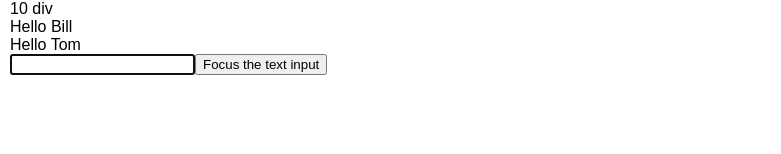
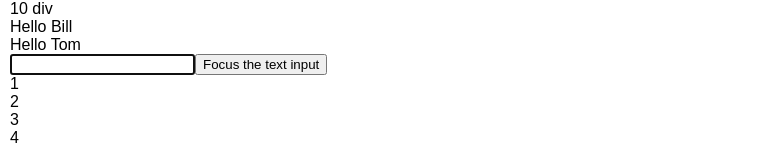
Before and after one commit to pan4o/react-advenced-guide, a React (Create React App) app: page / in a window 1280 px wide. Shown: the part 718-872 px from the top of the page, without its empty margins (0-781 px from the left). Before the commit the page ends 803 px from the top, so only its background shows below. Built offline with nearby package versions, Linux system fonts and the light colour scheme.

Commit message:
some refs

```diff
--- a/src/RefsAndDom.js
+++ b/src/RefsAndDom.js
@@ -7,6 +7,7 @@ class RefsAndDom extends React.Component {
 		return (
 			<div>
 				<AutoFocus />
+				<GetFourth />
 			</div>
 		);
 
@@ -28,7 +29,7 @@ class CustomInput extends React.Component {
 	render () {
 		return (
 			<div>
-				<input type="text" ref={thisInput => this.textInput = thisInput} />
+				<input type="text" ref={input => this.textInput = input} />
 				<button onClick={this.focus}>Focus the text input</button>
 			</div>
 		)
@@ -38,15 +39,41 @@ class CustomInput extends React.Component {
 class AutoFocus extends React.Component {
 
 	componentDidMount() {
-		this.textInput.focus();
+		this.currentInput.focus();
 	}
 
 	render () {
 		return (
-			<CustomInput ref={thisInput => this.textInput = thisInput} />
+			<CustomInput ref={input => this.currentInput = input} />
 		);
 	}
 
+}
+
+class Divs extends React.Component {
+	render () {
+		return (
+			<div>
+				<div ref={div => this.firstDiv = div}>1</div>
+				<div ref={div => this.secondDiv = div}>2</div>
+				<div ref={div => this.thirdDiv = div}>3</div>
+				<div ref={div => this.fourthDiv = div}>4</div>
+			</div>
+		);
+	}
+}
+
+class GetFourth extends React.Component {
+
+	componentDidMount () {
+		console.log(this.divs.fourthDiv); // <div>4</div>
+	}
+
+	render () {
+		return (
+			<Divs ref={div => this.divs = div} />
+		);
+	}
 }
 
 export default RefsAndDom;
```
